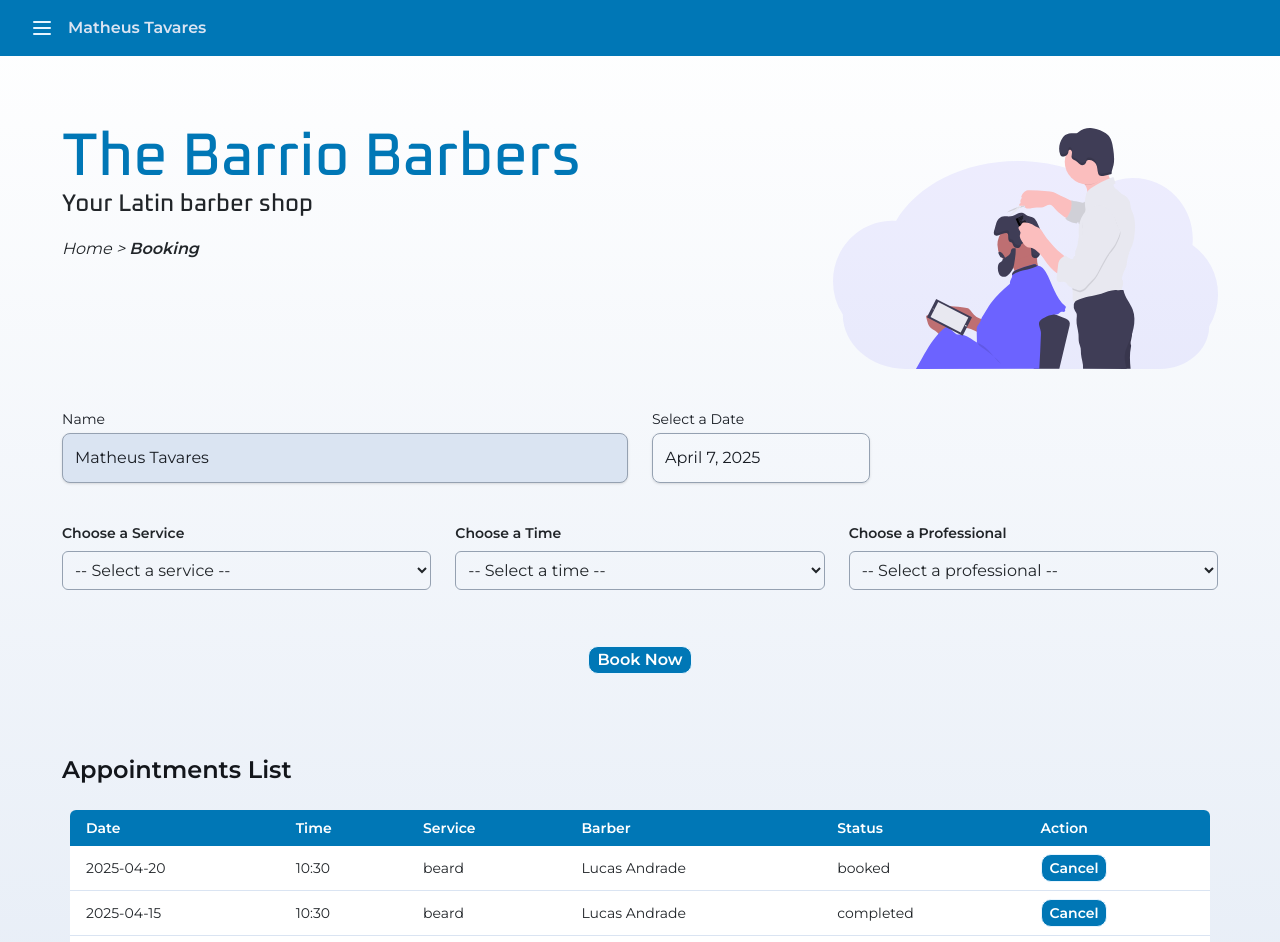
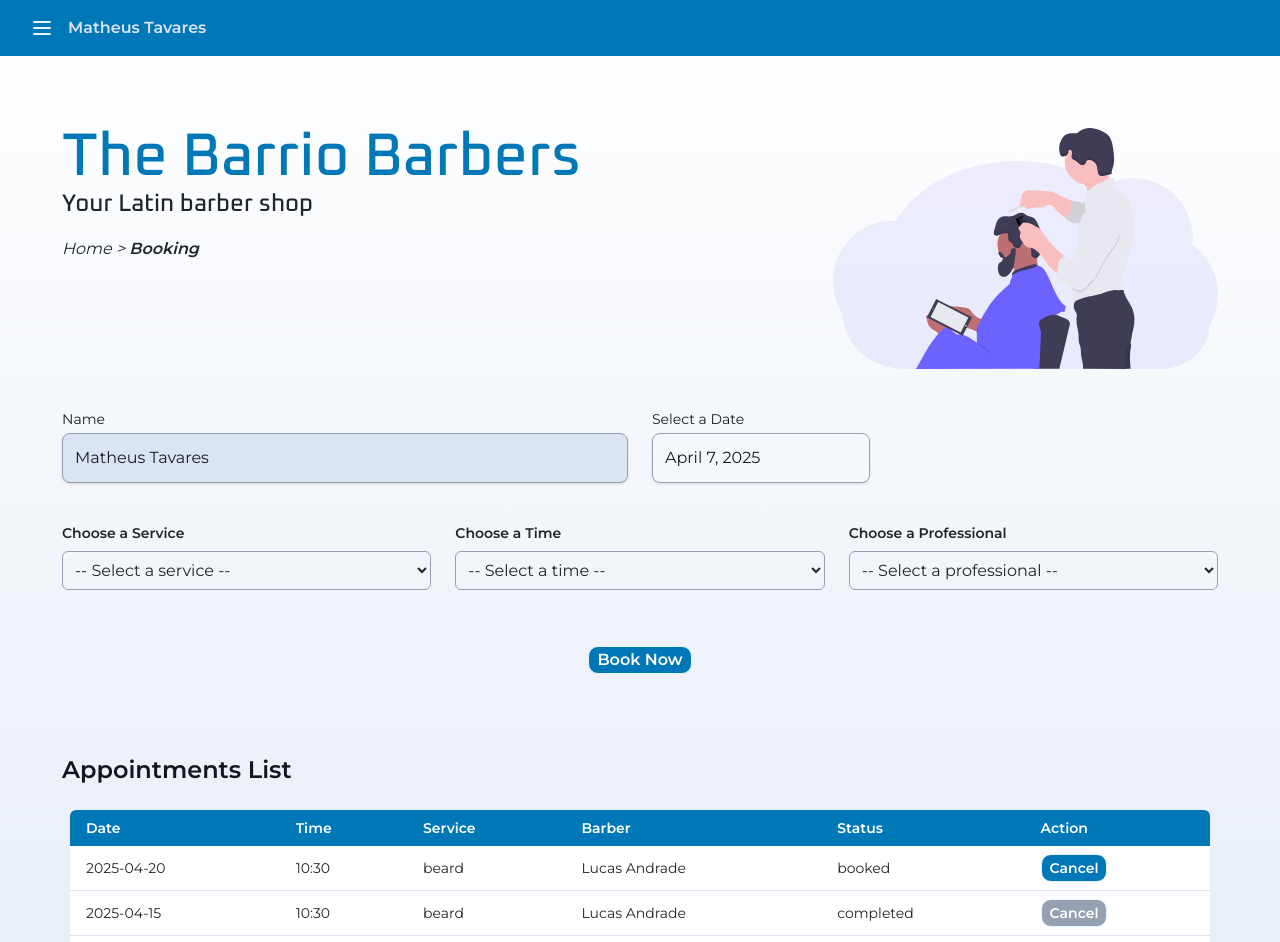
Before and after one commit to soymattheus/Barbershop, a Next.js app: page /booking in a window 1280 px wide. Shown: the top 942 px of the page. Built offline with nearby package versions, Linux system fonts and the light colour scheme.

Commit message:
bugfix/button

```diff
--- a/src/components/ui/button.tsx
+++ b/src/components/ui/button.tsx
@@ -9,7 +9,7 @@ export function Button({ className, ...props }: ButtonProps) {
   return (
     <button
       className={twMerge(
-        'flex justify-between items-center px-2 h-7 bg-primary text-white border border-blue font-semibold rounded-xl cursor-pointer transition-colors duration-300 hover:bg-blue hover:text-primary',
+        'flex justify-between items-center px-2 h-7 bg-primary text-white border border-blue font-semibold rounded-xl cursor-pointer transition-colors duration-300 hover:bg-blue hover:text-primary disabled:bg-gray-300 disabled:text-white disabled:cursor-not-allowed',
         className
       )}
       {...props}
```
